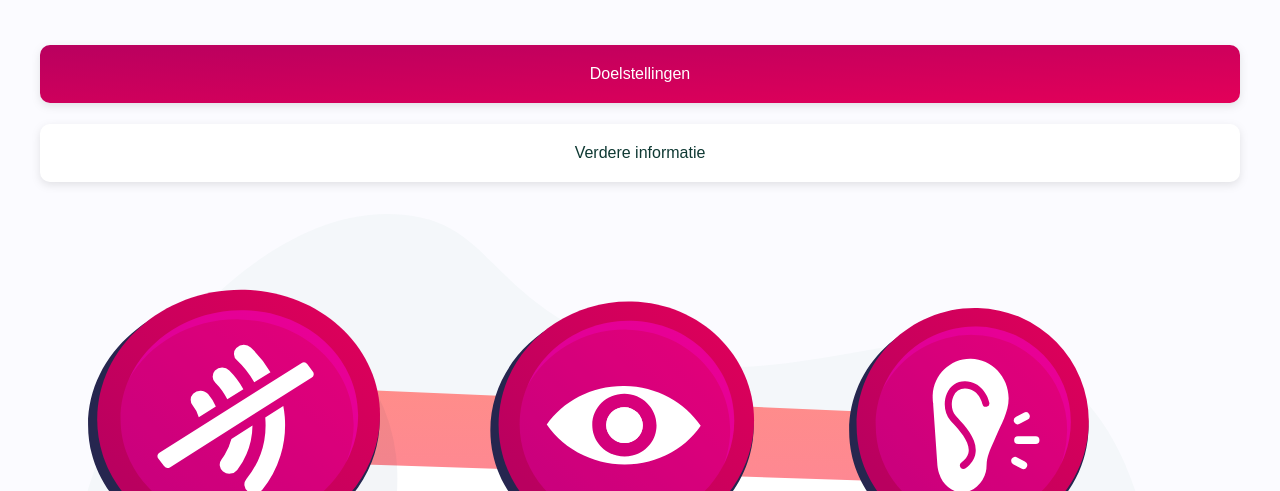
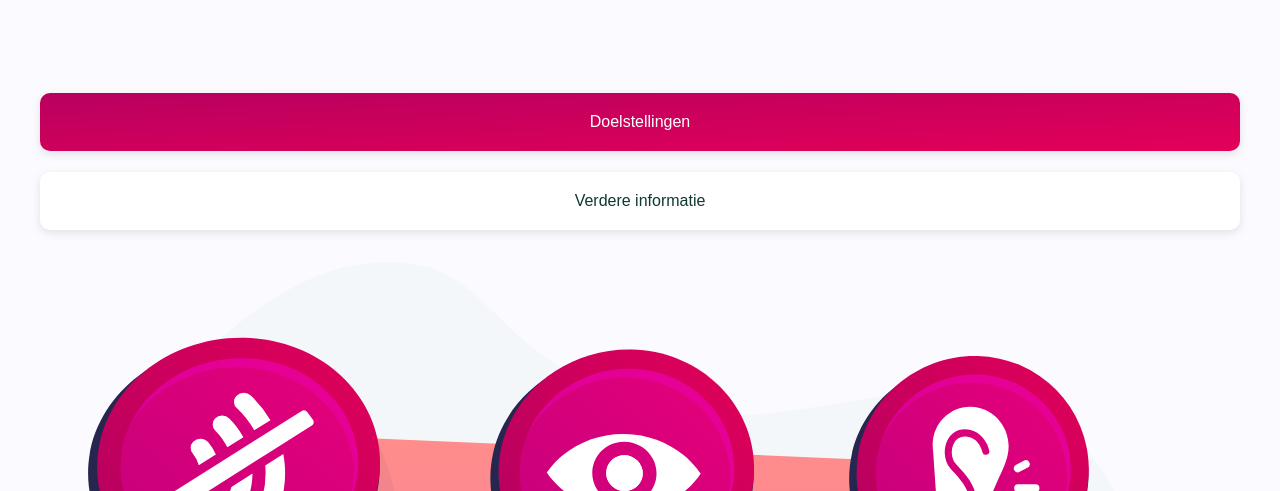
Before and after one commit to D-spacezero/vervoergregio-amsterdam, a plain HTML site: page index.html in a window 1280 px wide. Shown: the part 309-800 px from the top of the page. Drawn offline with nearby package versions, Linux system fonts and the light colour scheme; some packages are replaced by stand-ins of ours; a script that the page names is missing.

Commit message:
Update index.css

```diff
--- a/styles/index.css
+++ b/styles/index.css
@@ -183,6 +183,7 @@
 
     .hero-btn-1 {
       width:100%!important;
+      margin-top: 6em!important;
     }
 
     .hero-btn-2 {
```
